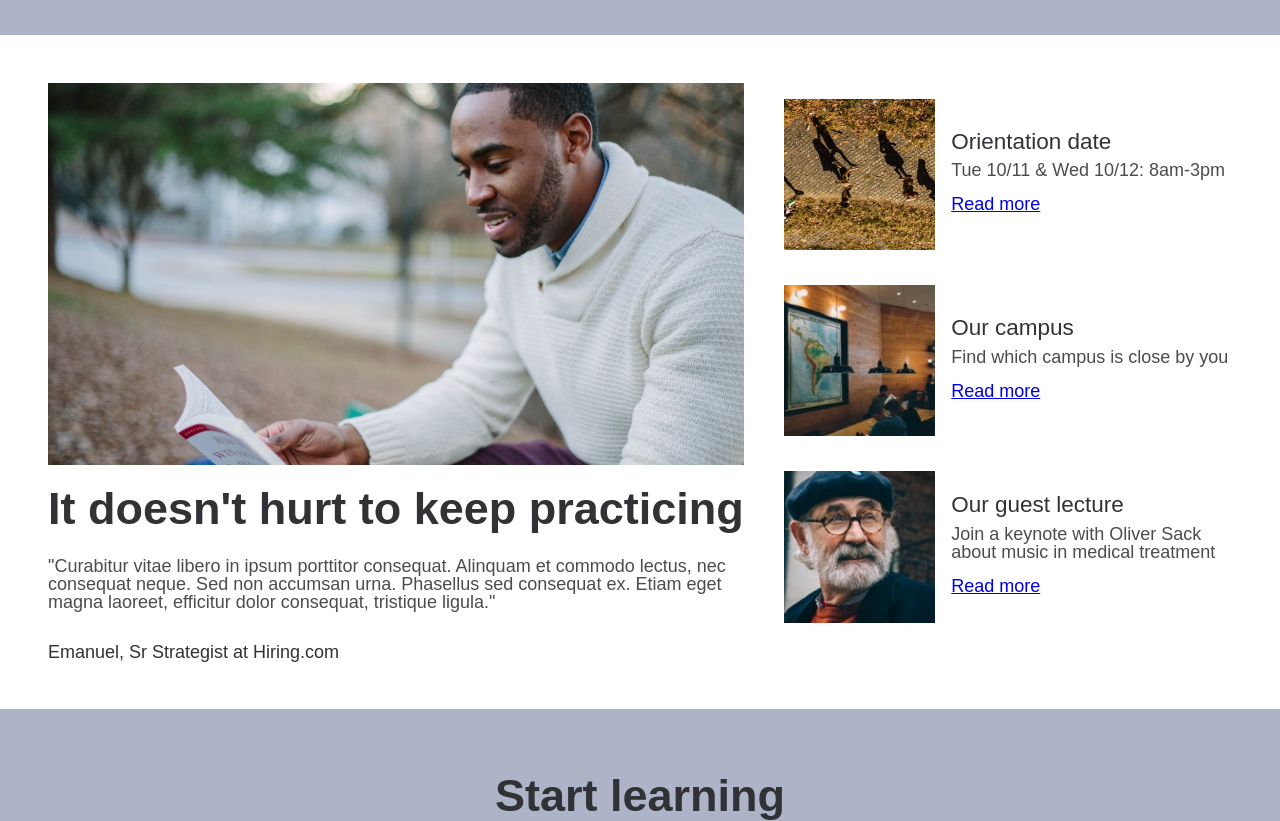
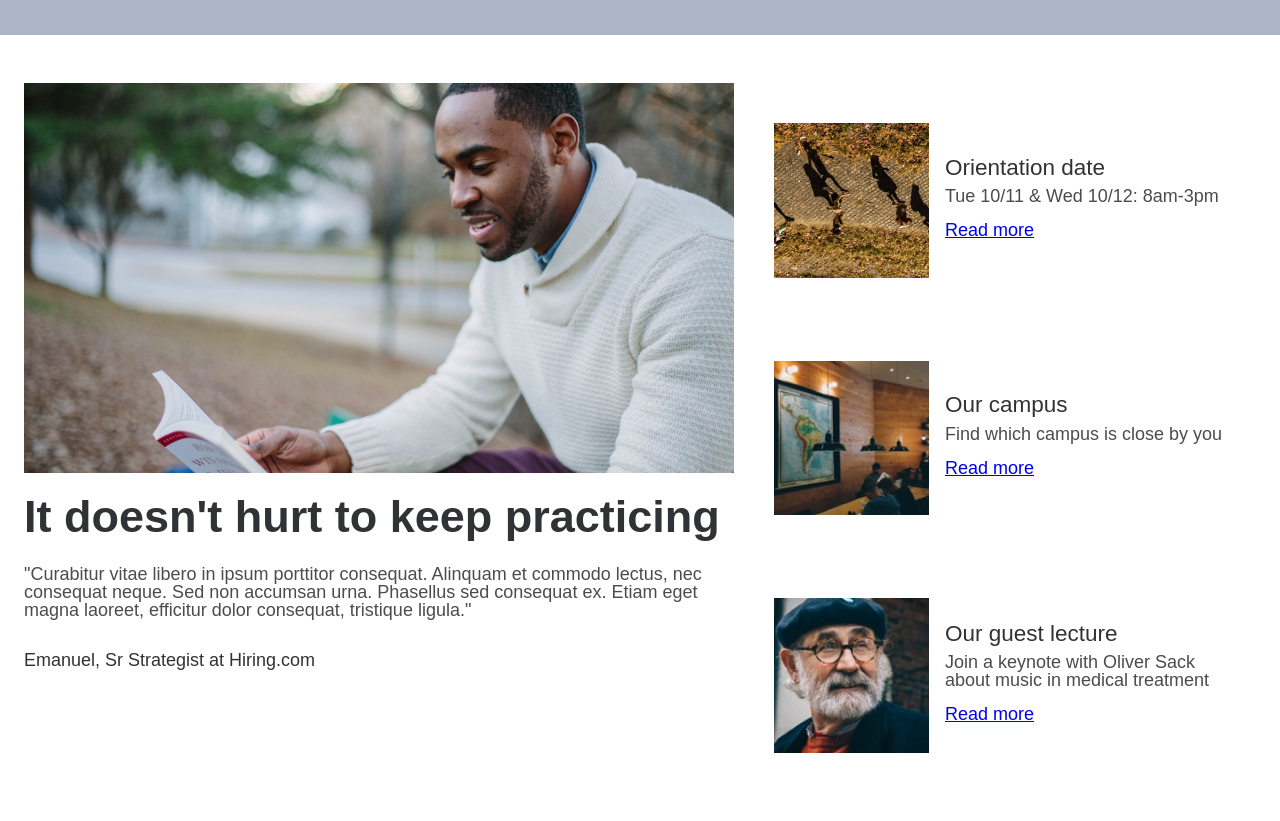
Before and after one commit to CDubz1/Colmar-Academy, a plain HTML site: page index.html in a window 1280 px wide. Shown: the part 621-1442 px from the top of the page. Drawn offline with Linux system fonts and the light colour scheme; files whose address does not match are found by name.

Commit message:
final draft

```diff
--- a/resources/css/style.css
+++ b/resources/css/style.css
@@ -197,10 +197,14 @@ h1, span, h2, p, h3 {
   padding: 32px 0;
 }
 
+.p1 {
+  margin-left: 0;
+}
 
 .side-bar img {
   flex-direction: row;
   height: auto;
+  margin: 24px 0;
 }
 
 .info1 {
```
